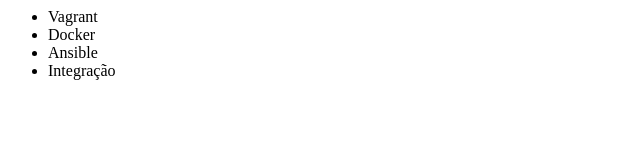
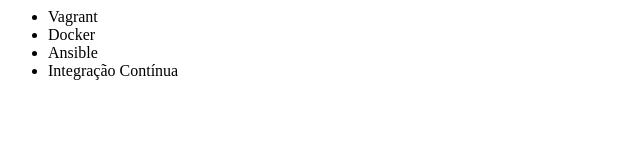
Before and after one commit to DanielPFerreira/alura-git, a plain HTML site: page index.html in a window 1280 px wide. Shown: the full height of the page, 0-640 px from the left. Drawn offline with Linux system fonts and the light colour scheme.

Commit message:
add acento

```diff
--- a/index.html
+++ b/index.html
@@ -9,7 +9,7 @@
 		<li>Vagrant</li>
 		<li>Docker</li>
 		<li>Ansible</li>
-		<li>Integração</li>
+		<li>Integração Contínua</li>
 	</ul>
 </body>
 </html>
```
